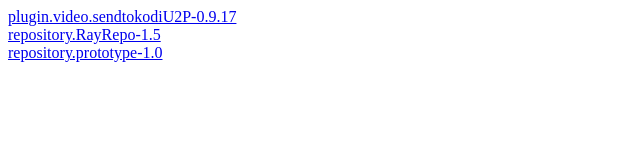
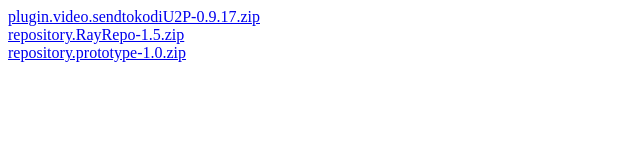
Before and after one commit to PAlridR/repo, a plain HTML site: page index.html in a window 1280 px wide. Shown: the full height of the page, 0-640 px from the left. Drawn offline with Linux system fonts and the light colour scheme.

Commit message:
Add files via upload

```diff
--- a/index.html
+++ b/index.html
@@ -4,8 +4,8 @@
       <title>repo</title>
    </head>
    <body>
-    <a href="plugin.video.sendtokodiU2P-0.9.17">plugin.video.sendtokodiU2P-0.9.17</a><br>
-    <a href="repository.RayRepo-1.5">repository.RayRepo-1.5</a><br>
-    <a href="repository.prototype-1.0">repository.prototype-1.0</a><br>
+    <a href="plugin.video.sendtokodiU2P-0.9.17.zip">plugin.video.sendtokodiU2P-0.9.17.zip</a><br>
+    <a href="repository.RayRepo-1.5.zip">repository.RayRepo-1.5.zip</a><br>
+    <a href="repository.prototype-1.0.zip">repository.prototype-1.0.zip</a><br>
    </body>
 </html>
```
